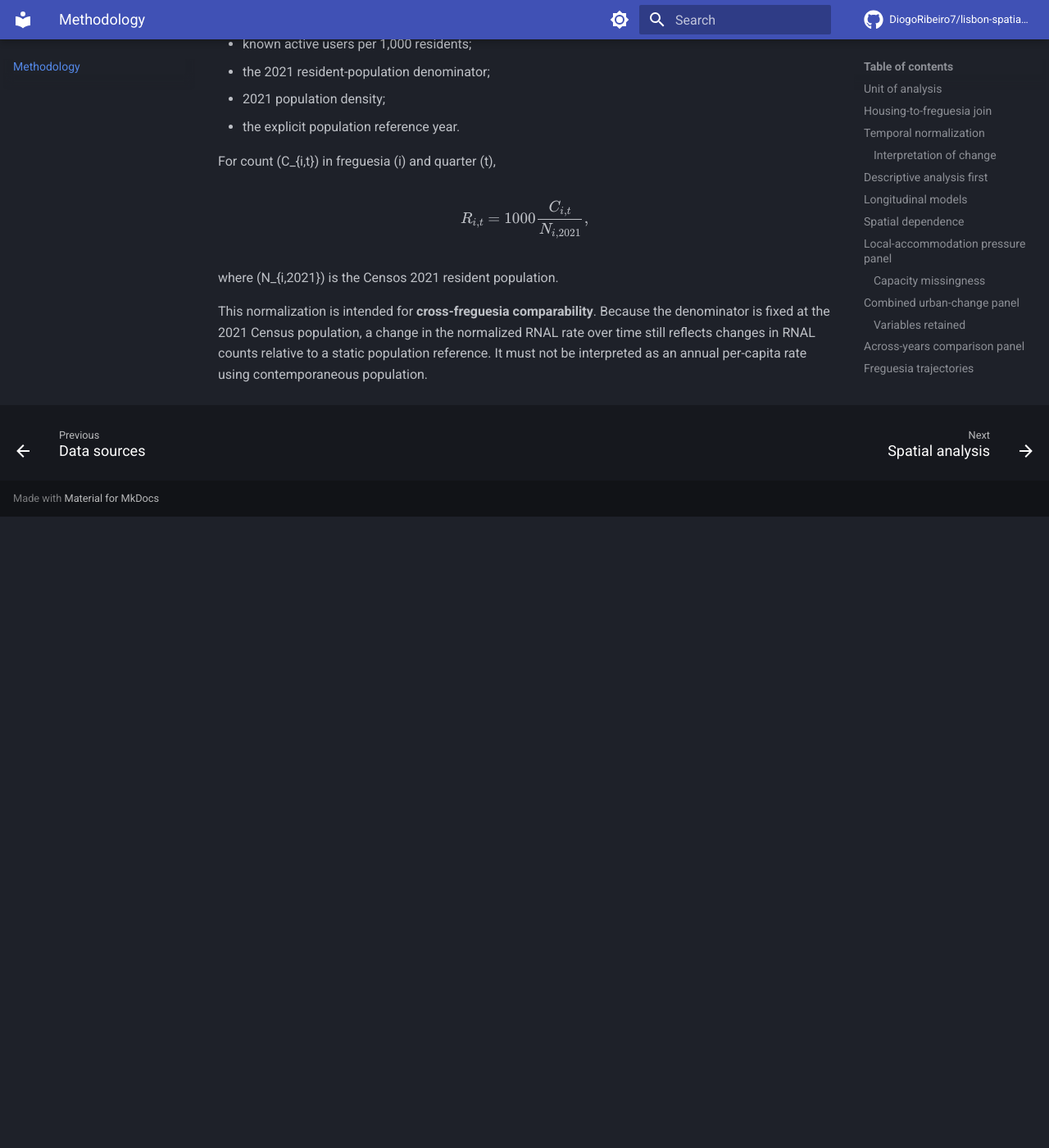
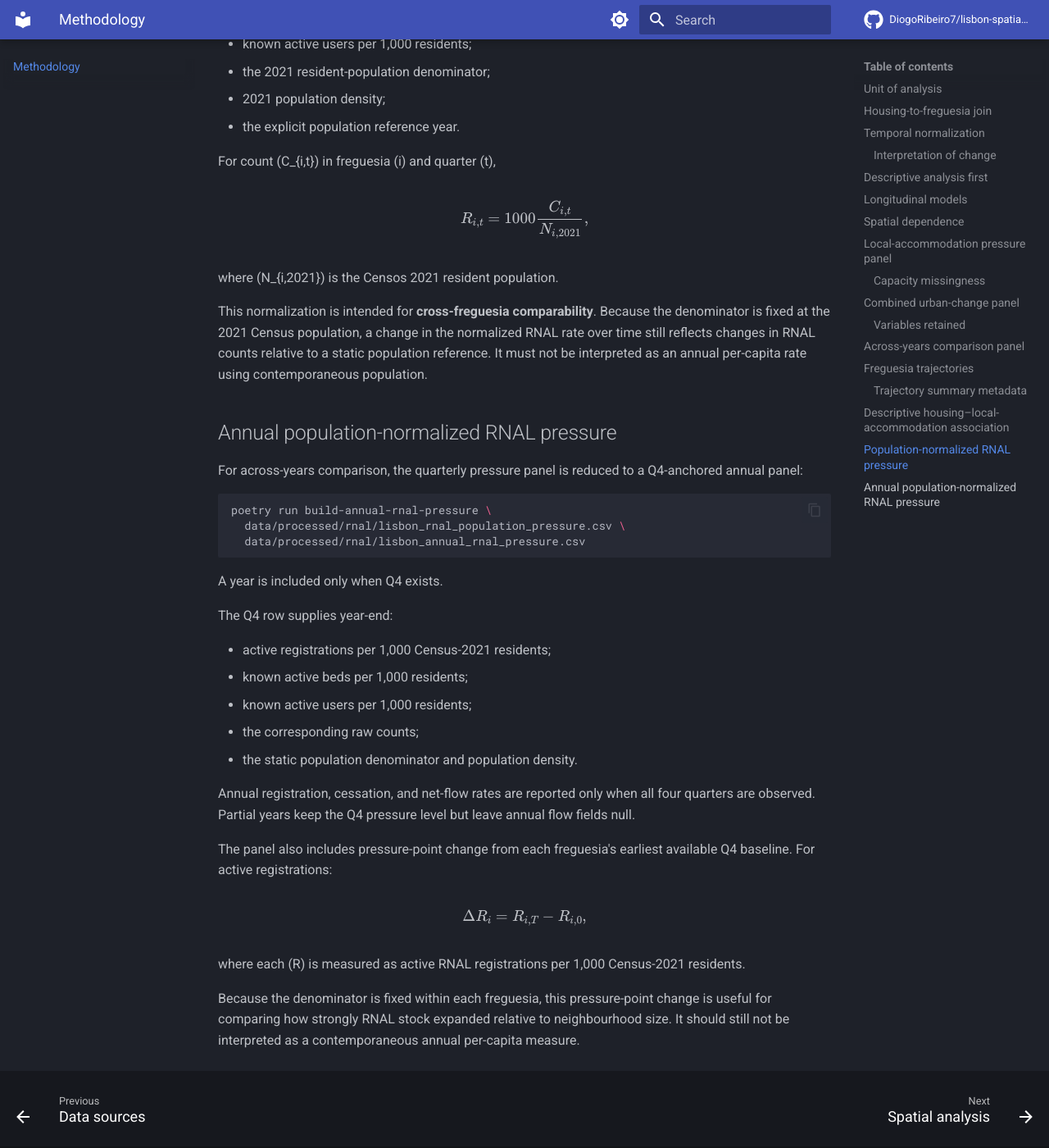
Before and after one commit to DiogoRibeiro7/lisbon-spatial-dynamics, an MkDocs documentation site: the page built from docs/methodology.md, in a window 1280 px wide and 1400 px high, scrolled down 7803 px. Shown: the whole window at 82% size. Built offline with MkDocs 1.6.1 and Material for MkDocs 9.7.7, drawn with Linux system fonts in a browser that asks for light colours; comment, search, counter and statistics services are not loaded; before the commit the page ends 8433 px from its top, so only the background shows below that.

Commit message:
docs: document annual RNAL pressure panel

````diff
--- a/docs/methodology.md
+++ b/docs/methodology.md
@@ -312,3 +312,38 @@
 where (N_{i,2021}) is the Censos 2021 resident population.
 
 This normalization is intended for **cross-freguesia comparability**. Because the denominator is fixed at the 2021 Census population, a change in the normalized RNAL rate over time still reflects changes in RNAL counts relative to a static population reference. It must not be interpreted as an annual per-capita rate using contemporaneous population.
+
+
+## Annual population-normalized RNAL pressure
+
+For across-years comparison, the quarterly pressure panel is reduced to a Q4-anchored annual panel:
+
+```bash
+poetry run build-annual-rnal-pressure \
+  data/processed/rnal/lisbon_rnal_population_pressure.csv \
+  data/processed/rnal/lisbon_annual_rnal_pressure.csv
+```
+
+A year is included only when Q4 exists.
+
+The Q4 row supplies year-end:
+
+- active registrations per 1,000 Census-2021 residents;
+- known active beds per 1,000 residents;
+- known active users per 1,000 residents;
+- the corresponding raw counts;
+- the static population denominator and population density.
+
+Annual registration, cessation, and net-flow rates are reported only when all four quarters are observed. Partial years keep the Q4 pressure level but leave annual flow fields null.
+
+The panel also includes pressure-point change from each freguesia's earliest available Q4 baseline. For active registrations:
+
+\[
+\Delta R_i
+=
+R_{i,T} - R_{i,0},
+\]
+
+where each (R) is measured as active RNAL registrations per 1,000 Census-2021 residents.
+
+Because the denominator is fixed within each freguesia, this pressure-point change is useful for comparing how strongly RNAL stock expanded relative to neighbourhood size. It should still not be interpreted as a contemporaneous annual per-capita measure.
````
